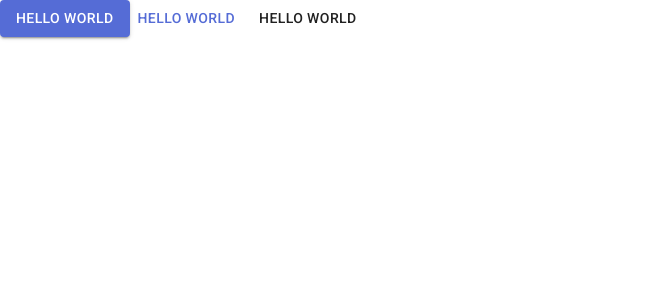
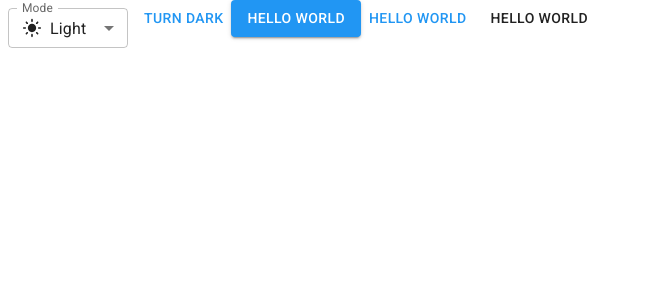
Before and after one commit to LaQuangVinh/trello-web, a React (Vite) app: page / in a window 1280 px wide. Shown: the top 300 px of the page, without its empty margins (0-650 px from the left). Built offline with nearby package versions, Linux system fonts and the light colour scheme.

Commit message:
light dark mode

```diff
--- a/src/App.jsx
+++ b/src/App.jsx
@@ -1,9 +1,29 @@
 import Button from '@mui/material/Button'
+import { useColorScheme } from '@mui/material/styles'
+import useMediaQuery from '@mui/material/useMediaQuery'
+
+import ModeSelect from './ModeSelect'
+
+function ModeToggle() {
+  const { mode, setMode } = useColorScheme()
+  // const prefersDarkMode = useMediaQuery('(prefers-color-scheme: dark)')
+  return (
+    <Button
+      onClick={() => {
+        setMode(mode === 'light' ? 'dark' : 'light')
+      }}
+    >
+      {mode === 'light' ? 'Turn dark' : 'Turn light'}
+    </Button>
+  )
+}
 
 function App() {
 
   return (
     <>
+      <ModeSelect />
+      <ModeToggle />
       <Button variant="contained">Hello world</Button>
       <Button variant="text">Hello world</Button>
       <Button variant="outline">Hello world</Button>
--- /dev/null
+++ b/src/ModeSelect.jsx
@@ -0,0 +1,47 @@
+import * as React from 'react'
+import InputLabel from '@mui/material/InputLabel'
+import MenuItem from '@mui/material/MenuItem'
+import FormControl from '@mui/material/FormControl'
+import Select from '@mui/material/Select'
+import { useColorScheme } from '@mui/material/styles'
+import LightModeIcon from '@mui/icons-material/LightMode'
+import SettingsBrightnessIcon from '@mui/icons-material/SettingsBrightness'
+import DarkModeIcon from '@mui/icons-material/DarkMode'
+import Box from '@mui/material/Box'
+
+export default function ModeSelect() {
+  // const [age, setAge] = React.useState('')
+  const { mode, setMode } = useColorScheme()
+  const handleChange = (event) => {
+    setMode(event.target.value)
+  }
+
+  return (
+    <FormControl sx={{ m: 1, minWidth: 120 }} size="small">
+      <InputLabel id="light-dark-mode-label">Mode</InputLabel>
+      <Select
+        labelId="light-dark-mode-label"
+        id="light-dark-mode"
+        value={mode}
+        label="Mode"
+        onChange={handleChange}
+      >
+        <MenuItem value={'light'}>
+          <Box sx={{ display: 'flex', alignItems: 'center', gap: '8px' }}>
+            <LightModeIcon fontSize='small' />Light
+          </Box>
+        </MenuItem>
+        <MenuItem value={'dark'}>
+          <Box sx={{ display: 'flex', alignItems: 'center', gap: '8px' }}>
+            <DarkModeIcon fontSize='small' />Dark
+          </Box>
+        </MenuItem>
+        <MenuItem value={'system'}>
+          <Box sx={{ display: 'flex', alignItems: 'center', gap: '8px' }}>
+            <SettingsBrightnessIcon fontSize='small' />System
+          </Box>
+        </MenuItem>
+      </Select>
+    </FormControl>
+  )
+}
--- a/src/main.jsx
+++ b/src/main.jsx
@@ -2,14 +2,14 @@
 import ReactDOM from 'react-dom/client'
 import App from './App.jsx'
 import CssBaseline from '@mui/material/CssBaseline'
-import { ThemeProvider } from '@mui/material/styles'
+import { Experimental_CssVarsProvider as CssVarsProvider } from '@mui/material/styles'
 import theme from './theme'
 
 ReactDOM.createRoot(document.getElementById('root')).render(
   <React.StrictMode>
-    <ThemeProvider theme={theme}>
+    <CssVarsProvider theme={theme}>
       <CssBaseline />
       <App />
-    </ThemeProvider>
+    </CssVarsProvider>
   </React.StrictMode>
 )
--- a/src/theme.js
+++ b/src/theme.js
@@ -1,19 +1,21 @@
-import { createTheme } from '@mui/material/styles'
-import { red } from '@mui/material/colors'
+import { experimental_extendTheme as extendTheme } from '@mui/material/styles'
+import { cyan, blue, pink, orange } from '@mui/material/colors'
 
 // Create a theme instance.
-const theme = createTheme({
-  palette: {
-    primary: {
-      main: '#556cd6'
+const theme = extendTheme({
+  colorSchemes: {
+    light: {
+      palette: {
+        primary: blue,
+        secondary: pink
+      }
     },
-    secondary: {
-      main: '#19857b'
-    },
-    error: {
-      main: red.A400
+    dark: {
+      palette: {
+        primary: cyan,
+        secondary: orange
+      }
     }
   }
 })
-
 export default theme
```
